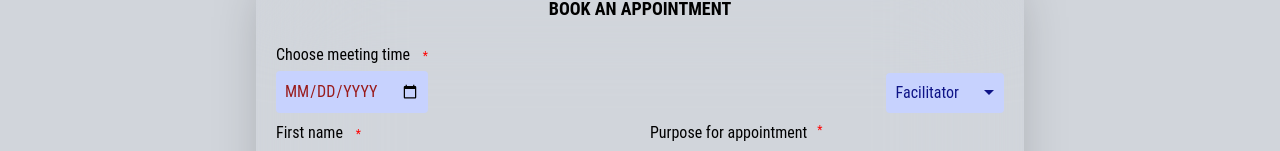
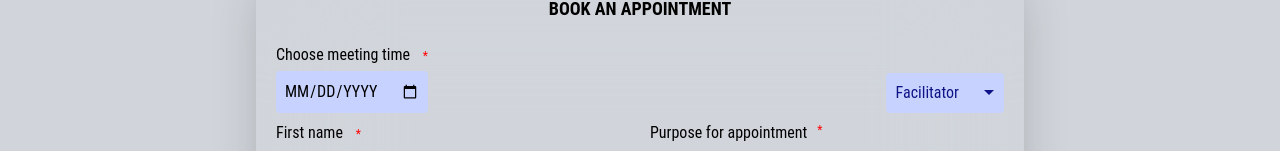
Before and after one commit to Hemazyn/house_of_prophet, a React (Vite) app: page /appointment in a window 1280 px wide. Shown: the part 264-415 px from the top of the page. Built offline with nearby package versions, Linux system fonts and the light colour scheme.

Commit message:
appointment updated

```diff
--- a/src/components/Appointment.jsx
+++ b/src/components/Appointment.jsx
@@ -113,7 +113,7 @@
                                    <div className="flex flex-col gap-1 w-fit">
                                         <label className="okay text-black font-roboto font-normal">Choose meeting time</label>
                                         <input type="date" name="date" required autoComplete="none"
-                                             className="bg-indigo-200 text-red-800 font-roboto font-normal rounded-[4px] placeholder:text-xs px-2 py-2 uppercase"
+                                             className="bg-indigo-200 text-black placeholder:text-red-600 font-roboto font-normal rounded-[4px] placeholder:text-xs px-2 py-2 uppercase"
                                              onInvalid={(e) => e.target.setCustomValidity('Please choose a meeting date')}
                                              onInput={(e) => e.target.setCustomValidity('')} />
                                    </div>
```
